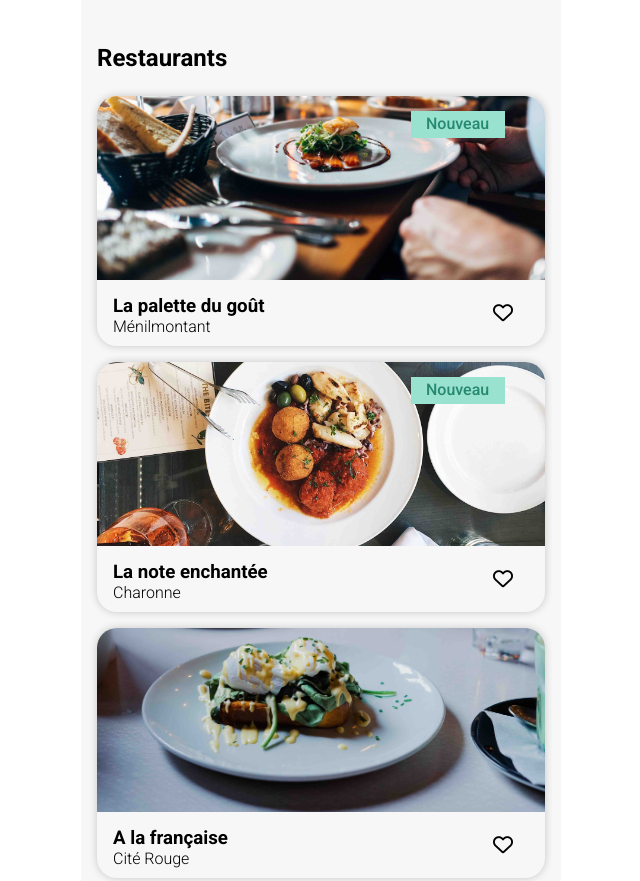
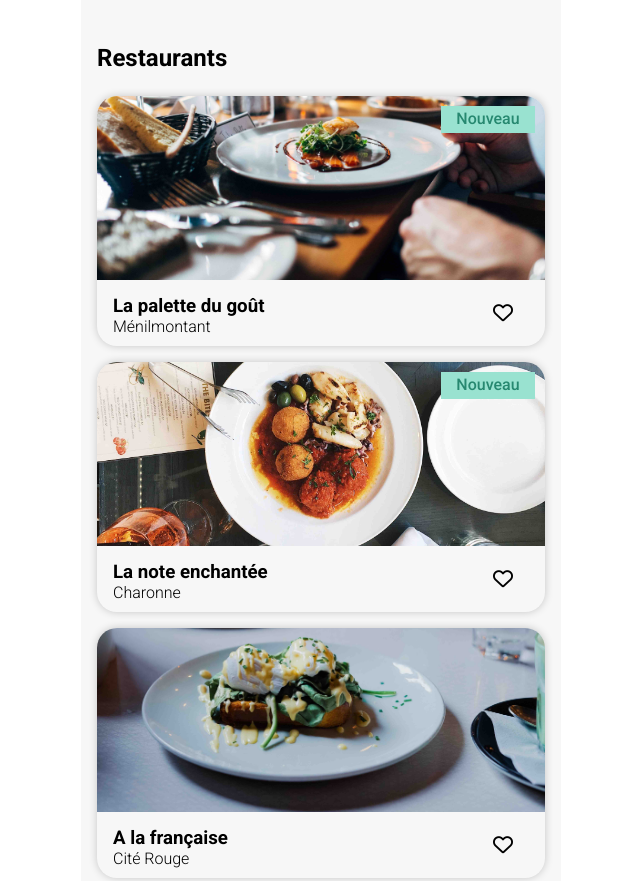
Before and after one commit to michelre/chane-to_jean_3_102022, a website: page index.html in a window 1280 px wide. Shown: the part 815-1696 px from the top of the page, without its empty margins (319-959 px from the left). Drawn offline with Linux system fonts and the light colour scheme; a web font is replaced by a local one.

Commit message:
feat(): Session du 25/10

```diff
--- a/index.html
+++ b/index.html
@@ -58,6 +58,7 @@
                         <a href="la-palette-du-gout-menu.html">
                             <div class="restaurant-card__image">
                                 <img src="images/restaurants/lapalette-image.jpg" alt="Food plate">
+                                <p class="restaurant-card__badge">Nouveau</p>
                             </div>
 
                             <div class="restaurant-card__body">
@@ -67,13 +68,13 @@
                                 </div>
                                 <i class="fa-regular fa-heart fa-lg restaurant-card__heart-logo"></i>
                             </div>
-                            <p class="restaurant-card__badge">Nouveau</p>
                         </a>
                     </div>
                     <div class="restaurant-card">
                         <a href="la-note-enchantee-menu.html">
                             <div class="restaurant-card__image">
                                 <img src="images/restaurants/lanote-image.jpg" alt="Food plate">
+                                <p class="restaurant-card__badge">Nouveau</p>
                             </div>
 
                             <div class="restaurant-card__body">
@@ -83,7 +84,6 @@
                                 </div>
                                 <i class="fa-regular fa-heart fa-lg restaurant-card__heart-logo"></i>
                             </div>
-                            <p class="restaurant-card__badge">Nouveau</p>
                         </a>
                     </div>
                     <div class="restaurant-card">
--- a/sass/components/_cards.scss
+++ b/sass/components/_cards.scss
@@ -44,6 +44,7 @@
     &__image {
         height: 184px;
         overflow: hidden;
+        position: relative;
 
         >img {
             height: 100%;
@@ -54,9 +55,9 @@
     }
 
     &__badge {
-        position: relative;
-        bottom: 90%;
-        left: 70%;
+        position: absolute;
+        top: 10px;
+        right: 10px;
         z-index: 1;
         width: 86px;
         text-align: center;
```
Also changed, not shown: package.json (added, +24 -0 lines), README.md (added), css/main.css, sass/utils/_variables.scss (line endings or trailing spaces), 3 other files.
